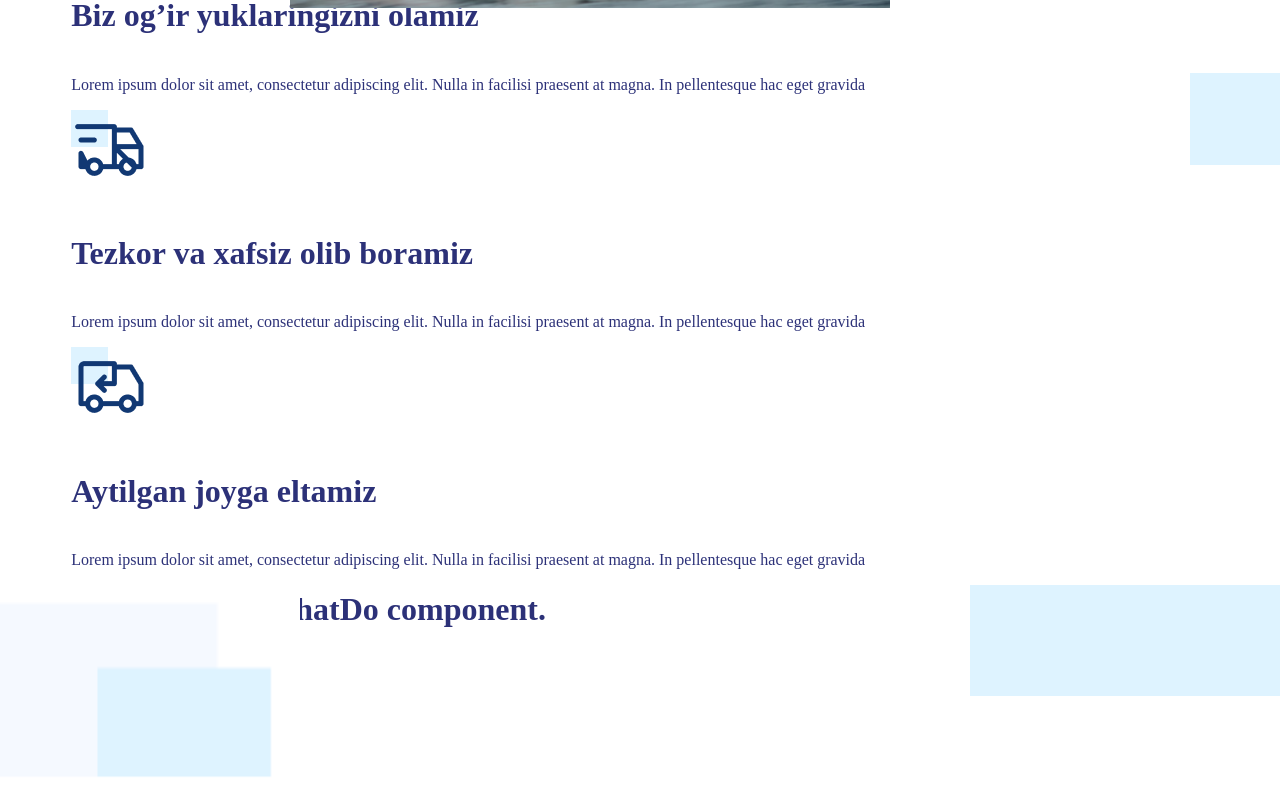
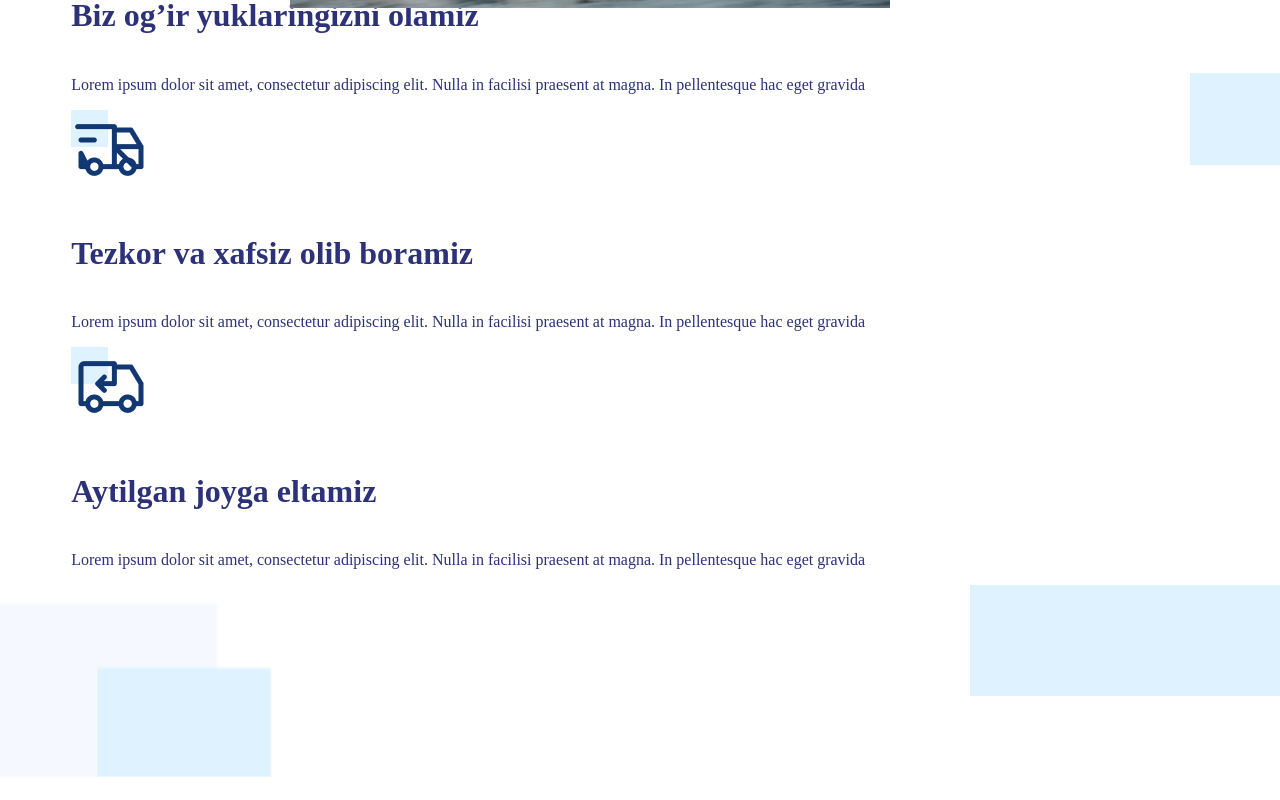
Before and after one commit to hakimov-dev/truck-service-landing, a Vue app: page / in a window 1280 px wide. Shown: the part 875-1675 px from the top of the page. Built offline with nearby package versions, Linux system fonts and the light colour scheme; the HTML template or start-up script is replaced by a standard one.

Commit message:
Created child contents.

```diff
--- a/src/components/Content/components/weWhatDo.vue
+++ b/src/components/Content/components/weWhatDo.vue
@@ -4,7 +4,8 @@
      <img class="cardsBottom3" src="@/assets/img/cards-bottom3.png" alt="">
     </div>
     <div class="container" id="weWhatDo">
-      <h1>This is weWhatDo component.</h1>
+      <div class="content-1"></div>
+      <div class="content-2"></div>
     </div>
 </template>
 
```
